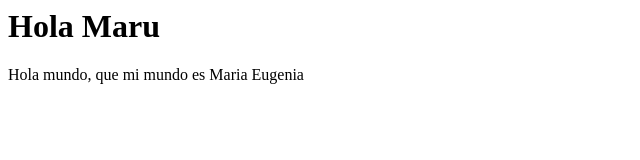
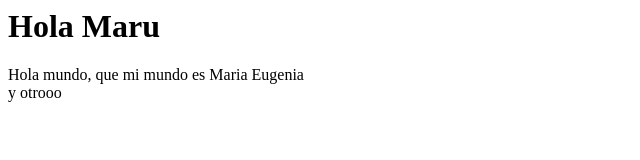
Before and after one commit to Roliat/muxocode, a plain HTML site: page index.htm in a window 1280 px wide. Shown: the full height of the page, 0-640 px from the left. Drawn offline with Linux system fonts and the light colour scheme.

Commit message:
vamoooos

```diff
--- a/index.htm
+++ b/index.htm
@@ -1,2 +1,3 @@
 <h1>Hola Maru</h1>
 Hola mundo, que mi mundo es Maria Eugenia
+<div>y otrooo</div>
```
